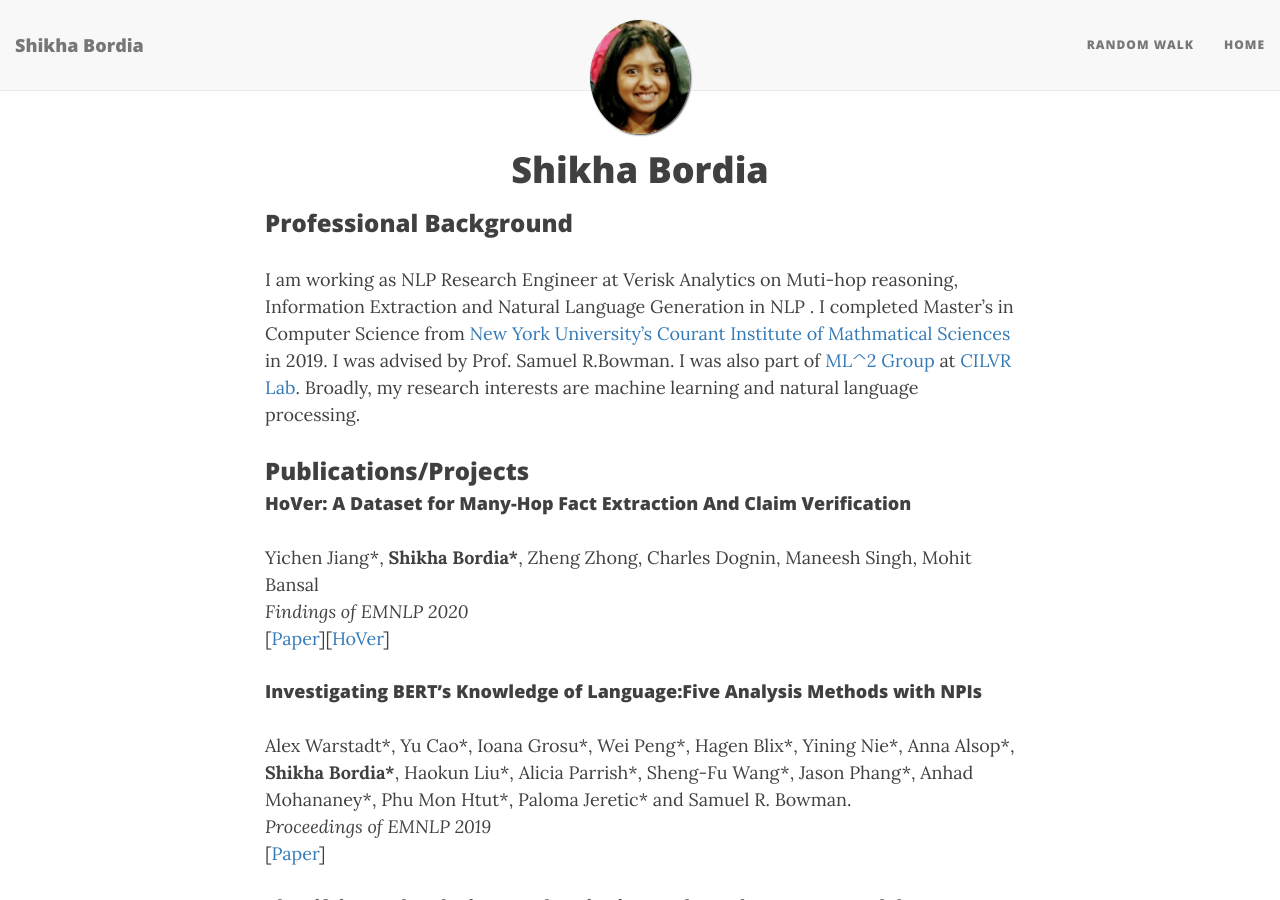
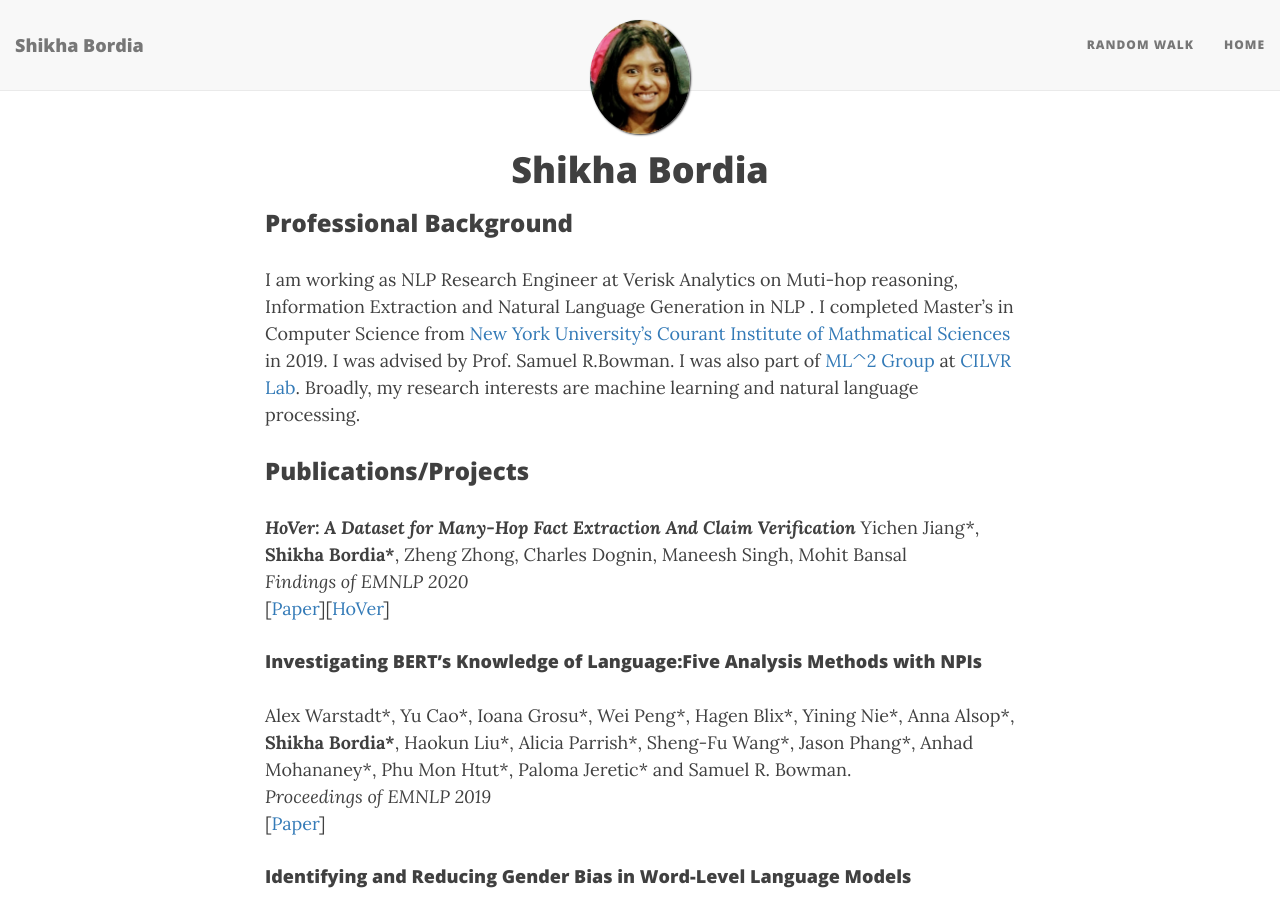
Before and after one commit to BordiaS/bordias.github.io, a Jekyll site: the page built from index.md, in a window 1280 px wide and 900 px high. Built offline with Jekyll 4.4.1, drawn with Linux system fonts in a browser that asks for light colours; nearby versions of some CDN libraries; the list of posts is cut into pages by our own code.

```diff
--- a/index.md
+++ b/index.md
@@ -12,7 +12,7 @@ I am working as NLP Research Engineer at Verisk Analytics on Muti-hop reasoning,
 
 ### Publications/Projects
 
-#### HoVer: A Dataset for Many-Hop Fact Extraction And Claim Verification
+***HoVer: A Dataset for Many-Hop Fact Extraction And Claim Verification***
 Yichen Jiang\*, **Shikha Bordia\***, Zheng Zhong, Charles Dognin, Maneesh Singh, Mohit Bansal \
 *Findings of EMNLP 2020* \
 [[Paper](https://arxiv.org/abs/2011.03088)][[HoVer](https://hover-nlp.github.io/)]
```
